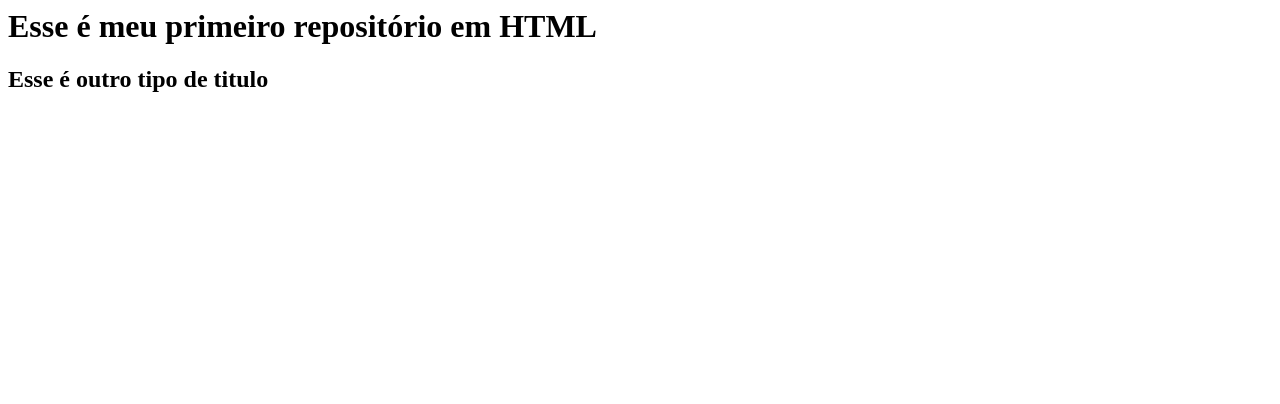
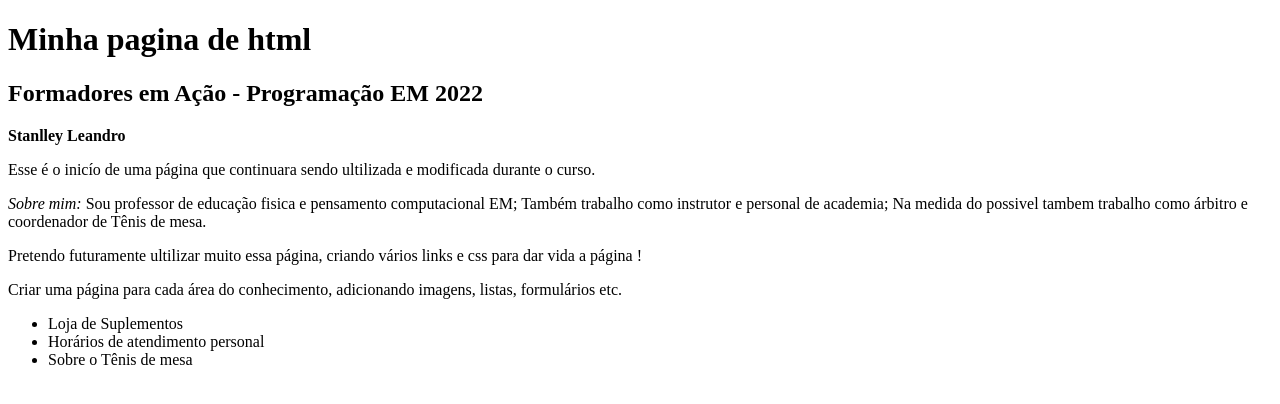
Before and after one commit to Stanlley98/Meu-primeiro-repositorio, a plain HTML site: page index.html in a window 1280 px wide. Drawn offline with Linux system fonts and the light colour scheme.

Commit message:
Criando a pagina Web

```diff
--- a/index.html
+++ b/index.html
@@ -1,6 +1,26 @@
+<!DOCTYPE html>
 <html>
-  <h1> Esse é meu primeiro repositório em HTML </h1>
+<head>
+	<meta charset="utf-8">
+	<meta name="viewport" content="width=device-width, initial-scale=1">
+	<title></title>
+</head>
+<body>
+<h1>Minha pagina de html</h1>
+<h2>Formadores em Ação - Programação EM 2022</h2>
 
-  <h2> Esse é outro tipo de titulo </h2>
+<p><strong>Stanlley Leandro</strong></p>
+<p>Esse é o inicío de uma página que continuara sendo ultilizada e modificada durante o curso.</p>
 
+<p><i>Sobre mim:</i> Sou professor de educação fisica e pensamento computacional EM; Também trabalho como instrutor e personal de academia; Na medida do possivel tambem trabalho como árbitro e coordenador de Tênis de mesa.</p>
+
+<p>Pretendo futuramente ultilizar muito essa página, criando vários links e css para dar vida a página !</p>
+<p>Criar uma página para cada área do conhecimento, adicionando imagens, listas, formulários etc.</p>
+
+<ul>
+				<li>Loja de Suplementos</li>
+				<li>Horários de atendimento personal</li>
+				<li>Sobre o Tênis de mesa</li>
+			</ul>
+</body>
 </html>
```
